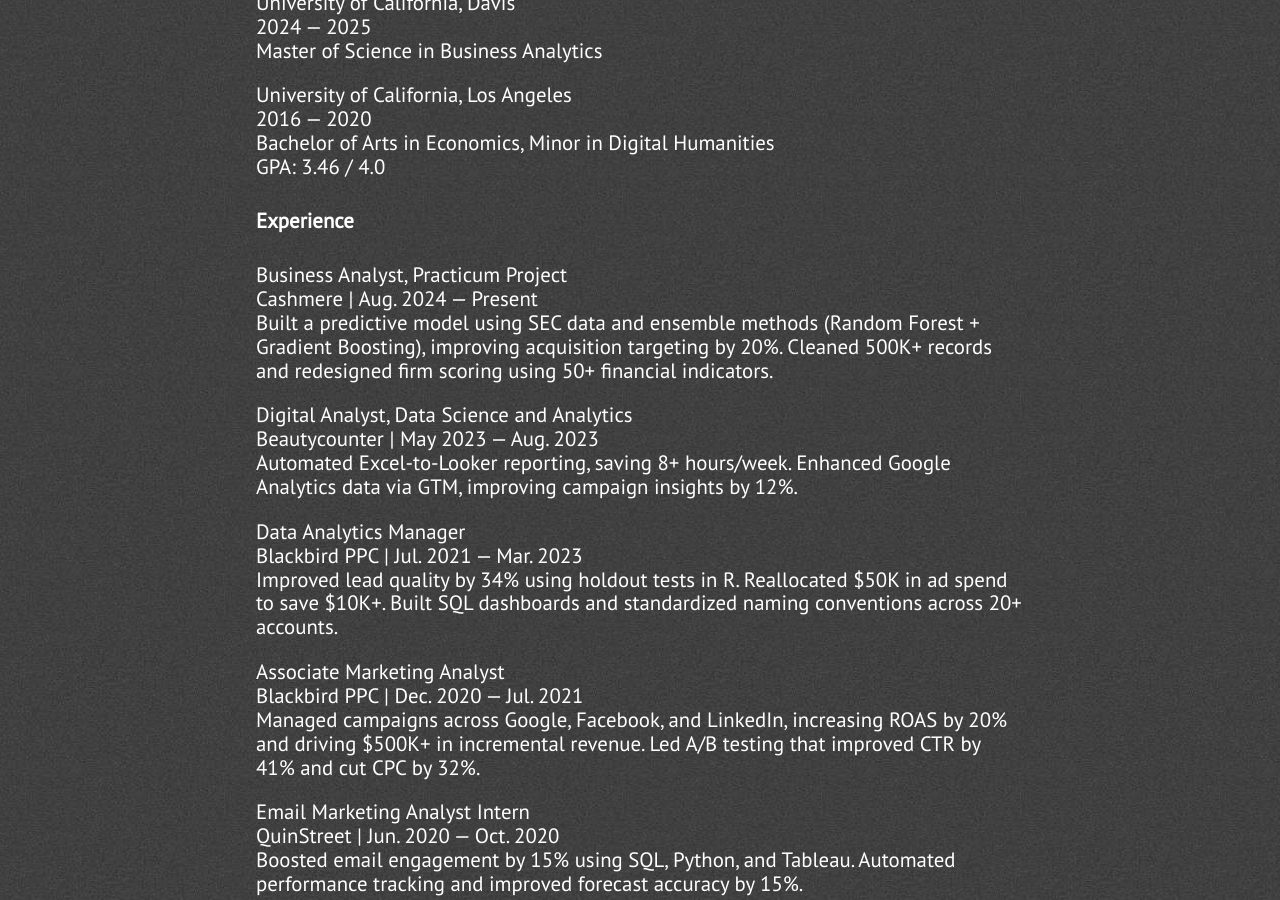
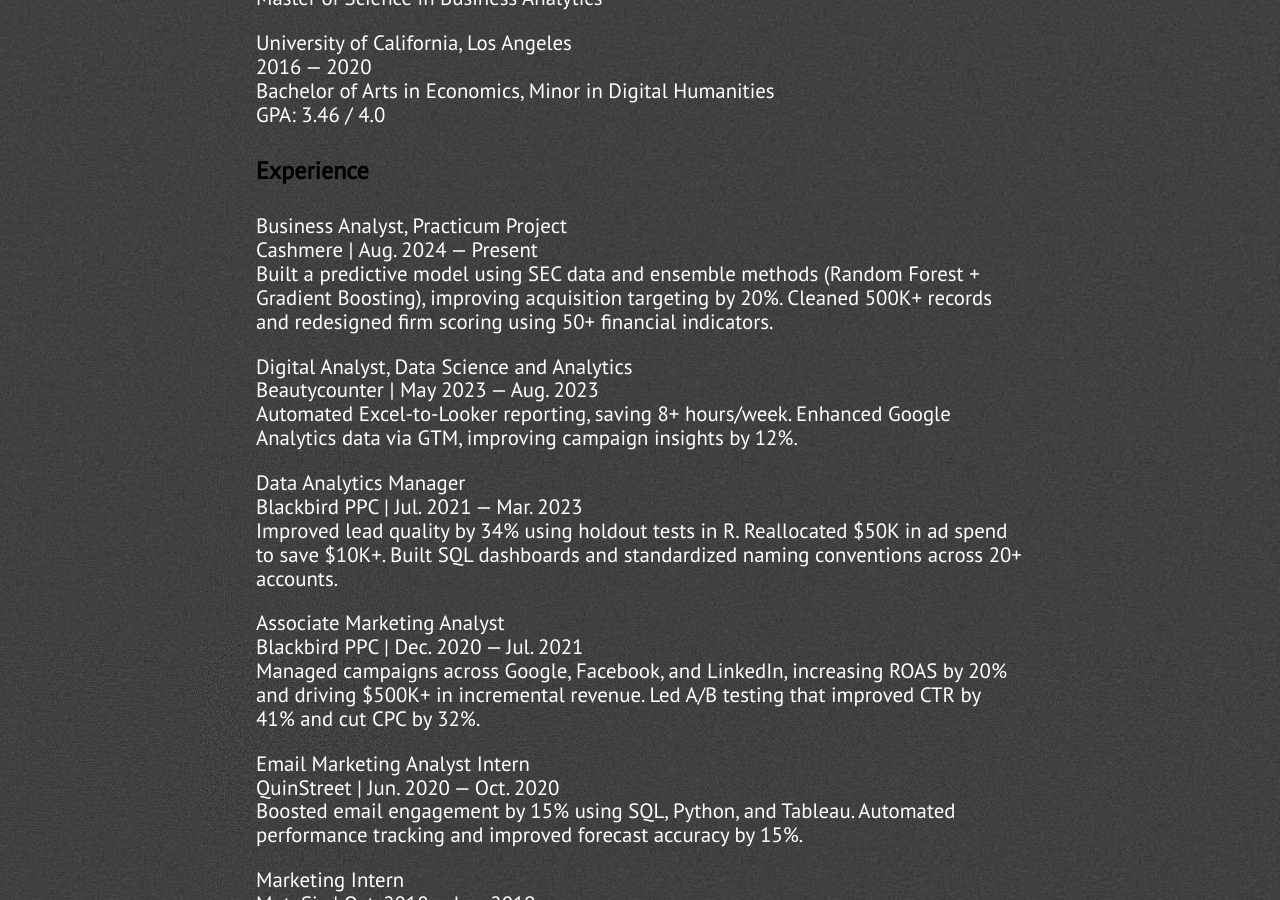
Before and after one commit to KaylynNguyen97/KaylynNguyen97.github.io, a Jekyll site: the page built from index.html, in a window 1280 px wide and 900 px high, scrolled down 2119 px. Built offline with Jekyll 4.4.1, drawn with Linux system fonts in a browser that asks for light colours; nearby versions of some CDN libraries; some of the changed text lies outside the part shown.

Commit message:
Update skills.html

```diff
--- a/_includes/skills.html
+++ b/_includes/skills.html
@@ -1,19 +1,18 @@
 <div class="section-wrapper">
   <section class="section experience" id="experience">
     <div id="experience-text">
-            <div class="section-heading text-3xl font-bold text-gray-800 mb-6">Experience</div>
 
       <!-- Education Section -->
-            <h3 class="skills-subsection text-2xl font-semibold text-primary mb-3">Education</h3>
+      <h2 class="text-3xl font-bold text-gray-800 mb-4">Education</h2>
 
       <div class="paragraph-text text-base text-gray-700 leading-relaxed mb-6">
-                <p class="mb-4">
+        <p class="mb-3">
           <span class="font-bold text-lg text-gray-900">University of California, Davis</span><br>
           <span class="italic text-gray-600">2024 — 2025</span><br>
           Master of Science in Business Analytics
         </p>
 
-                <p class="mb-4">
+        <p class="mb-3">
           <span class="font-bold text-lg text-gray-900">University of California, Los Angeles</span><br>
           <span class="italic text-gray-600">2016 — 2020</span><br>
           Bachelor of Arts in Economics, Minor in Digital Humanities<br>
@@ -22,47 +21,58 @@
       </div>
 
       <!-- Experience Section -->
-            <h3 class="skills-subsection text-2xl font-semibold text-primary mb-3">Experience</h3>
+      <h2 class="text-3xl font-bold text-gray-800 mb-4">Experience</h2>
 
       <div class="paragraph-text text-base text-gray-700 leading-relaxed">
-
         <p class="mb-4">
           <span class="font-bold text-lg text-gray-900">Business Analyst, Practicum Project</span><br>
           <span class="text-gray-600">Cashmere | Aug. 2024 — Present</span><br>
-                    Built a predictive model using SEC data and ensemble methods (Random Forest + Gradient Boosting), improving acquisition targeting by <span class="font-semibold">20%</span>. Cleaned <span class="font-semibold">500K+</span> records and redesigned firm scoring using <span class="font-semibold">50+ financial indicators</span>.
+          <span class="text-sm text-gray-700">
+            Built a predictive model using SEC data and ensemble methods (Random Forest + Gradient Boosting), improving acquisition targeting by 20%. Cleaned 500K+ records and redesigned firm scoring using 50+ financial indicators.
+          </span>
         </p>
 
         <p class="mb-4">
           <span class="font-bold text-lg text-gray-900">Digital Analyst, Data Science and Analytics</span><br>
           <span class="text-gray-600">Beautycounter | May 2023 — Aug. 2023</span><br>
-                    Automated Excel-to-Looker reporting, saving <span class="font-semibold">8+ hours/week</span>. Enhanced Google Analytics data via GTM, improving campaign insights by <span class="font-semibold">12%</span>.
+          <span class="text-sm text-gray-700">
+            Automated Excel-to-Looker reporting, saving 8+ hours/week. Enhanced Google Analytics data via GTM, improving campaign insights by 12%.
+          </span>
         </p>
 
         <p class="mb-4">
           <span class="font-bold text-lg text-gray-900">Data Analytics Manager</span><br>
           <span class="text-gray-600">Blackbird PPC | Jul. 2021 — Mar. 2023</span><br>
-                    Improved lead quality by <span class="font-semibold">34%</span> using holdout tests in R. Reallocated <span class="font-semibold">$50K</span> in ad spend to save <span class="font-semibold">$10K+</span>. Built SQL dashboards and standardized naming conventions across <span class="font-semibold">20+ accounts</span>.
+          <span class="text-sm text-gray-700">
+            Improved lead quality by 34% using holdout tests in R. Reallocated $50K in ad spend to save $10K+. Built SQL dashboards and standardized naming conventions across 20+ accounts.
+          </span>
         </p>
 
         <p class="mb-4">
           <span class="font-bold text-lg text-gray-900">Associate Marketing Analyst</span><br>
           <span class="text-gray-600">Blackbird PPC | Dec. 2020 — Jul. 2021</span><br>
-                    Managed campaigns across Google, Facebook, and LinkedIn, increasing ROAS by <span class="font-semibold">20%</span> and driving <span class="font-semibold">$500K+</span> in incremental revenue. Led A/B testing that improved CTR by <span class="font-semibold">41%</span> and cut CPC by <span class="font-semibold">32%</span>.
+          <span class="text-sm text-gray-700">
+            Managed campaigns across Google, Facebook, and LinkedIn, increasing ROAS by 20% and driving $500K+ in incremental revenue. Led A/B testing that improved CTR by 41% and cut CPC by 32%.
+          </span>
         </p>
 
         <p class="mb-4">
           <span class="font-bold text-lg text-gray-900">Email Marketing Analyst Intern</span><br>
           <span class="text-gray-600">QuinStreet | Jun. 2020 — Oct. 2020</span><br>
-                    Boosted email engagement by <span class="font-semibold">15%</span> using SQL, Python, and Tableau. Automated performance tracking and improved forecast accuracy by <span class="font-semibold">15%</span>.
+          <span class="text-sm text-gray-700">
+            Boosted email engagement by 15% using SQL, Python, and Tableau. Automated performance tracking and improved forecast accuracy by 15%.
+          </span>
         </p>
 
         <p class="mb-4">
           <span class="font-bold text-lg text-gray-900">Marketing Intern</span><br>
           <span class="text-gray-600">MuteSix | Oct. 2018 — Jun. 2019</span><br>
-                    Increased organic traffic by <span class="font-semibold">30%</span> with content and SEO improvements. Authored case studies and delivered <span class="font-semibold">$5K+</span> in training on email and Facebook ads.
+          <span class="text-sm text-gray-700">
+            Increased organic traffic by 30% with content and SEO improvements. Authored case studies and delivered $5K+ in training on email and Facebook ads.
+          </span>
         </p>
+      </div>
 
-            </div>
     </div>
   </section>
 </div>
```
Lines whose indentation alone changed are shown as unchanged.
